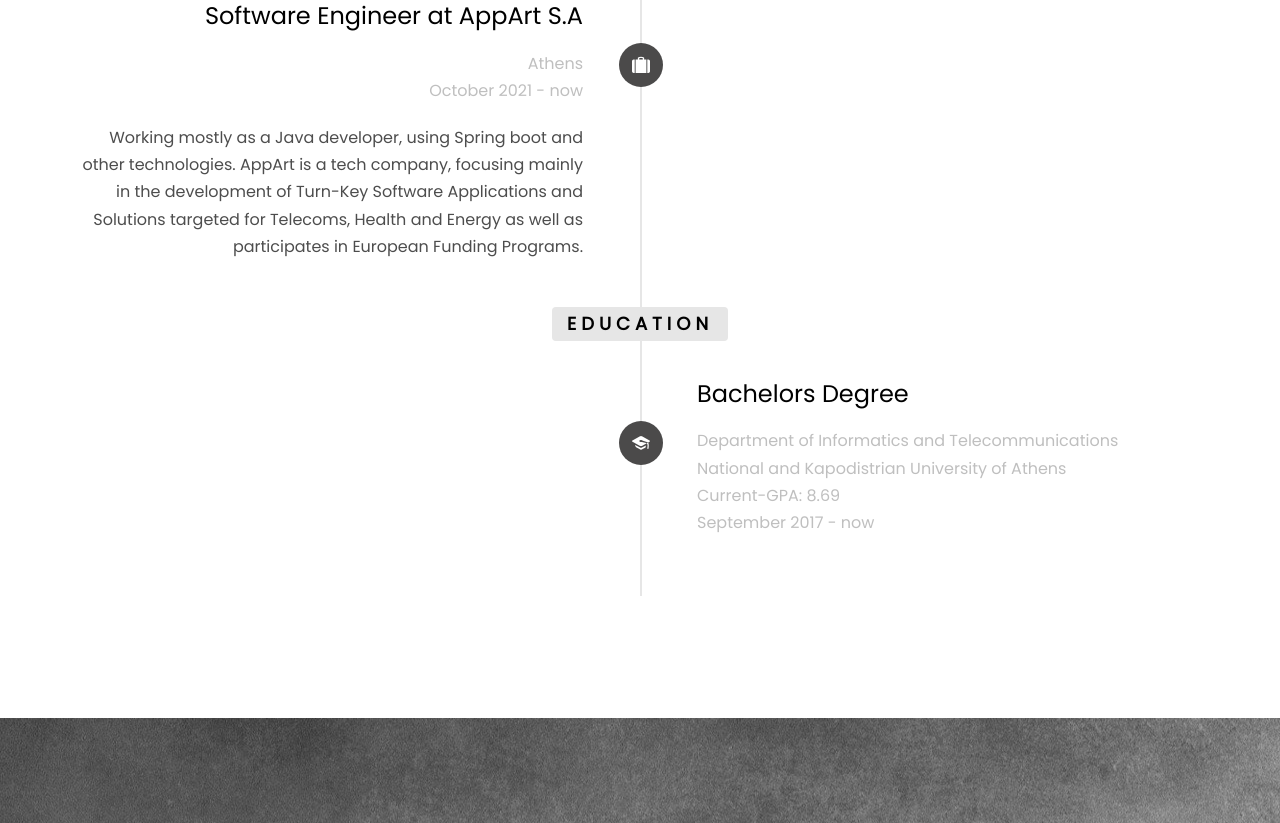
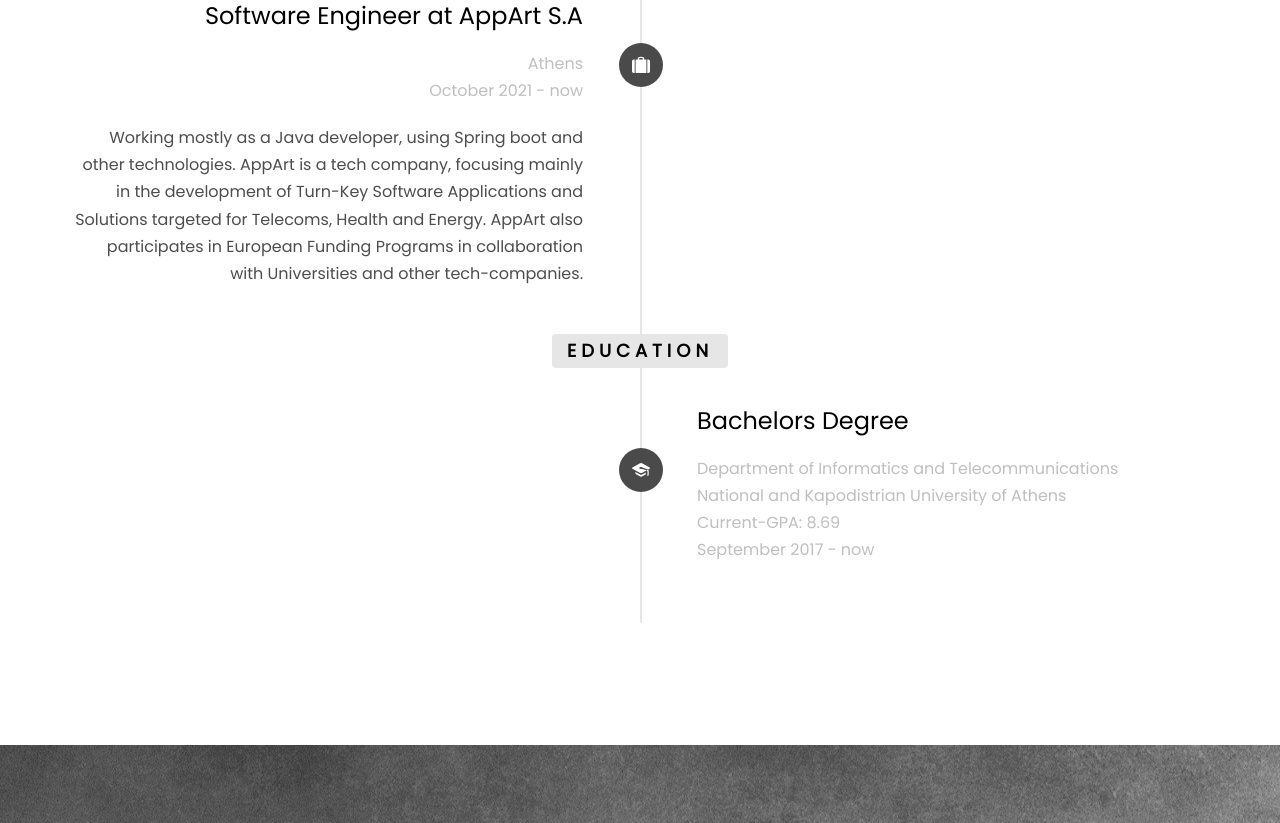
Before and after one commit to Nikoletos-K/Nikoletos-K.github.io, a plain HTML site: page index.html in a window 1280 px wide. Shown: the part 1960-2783 px from the top of the page. Drawn offline with Linux system fonts and the light colour scheme; some packages are replaced by stand-ins of ours; no server answers; files whose address does not match are found by name.

Commit message:
Update index.html

```diff
--- a/index.html
+++ b/index.html
@@ -179,7 +179,7 @@
 									<span class="company"> Athens <br>October 2021 - now</span>
 								</div>
 								<div class="timeline-body">
-									<p> Working mostly as a Java developer, using Spring boot and other technologies. AppArt is a tech company, focusing mainly in the development of Turn-Key Software Applications and Solutions targeted for Telecoms, Health and Energy as well as participates in European Funding Programs. </p>
+									<p> Working mostly as a Java developer, using Spring boot and other technologies. AppArt is a tech company, focusing mainly in the development of Turn-Key Software Applications and Solutions targeted for Telecoms, Health and Energy. AppArt also participates in European Funding Programs in collaboration with Universities and other tech-companies.</p>
 								</div>
 							</div>
 						</li>
```
